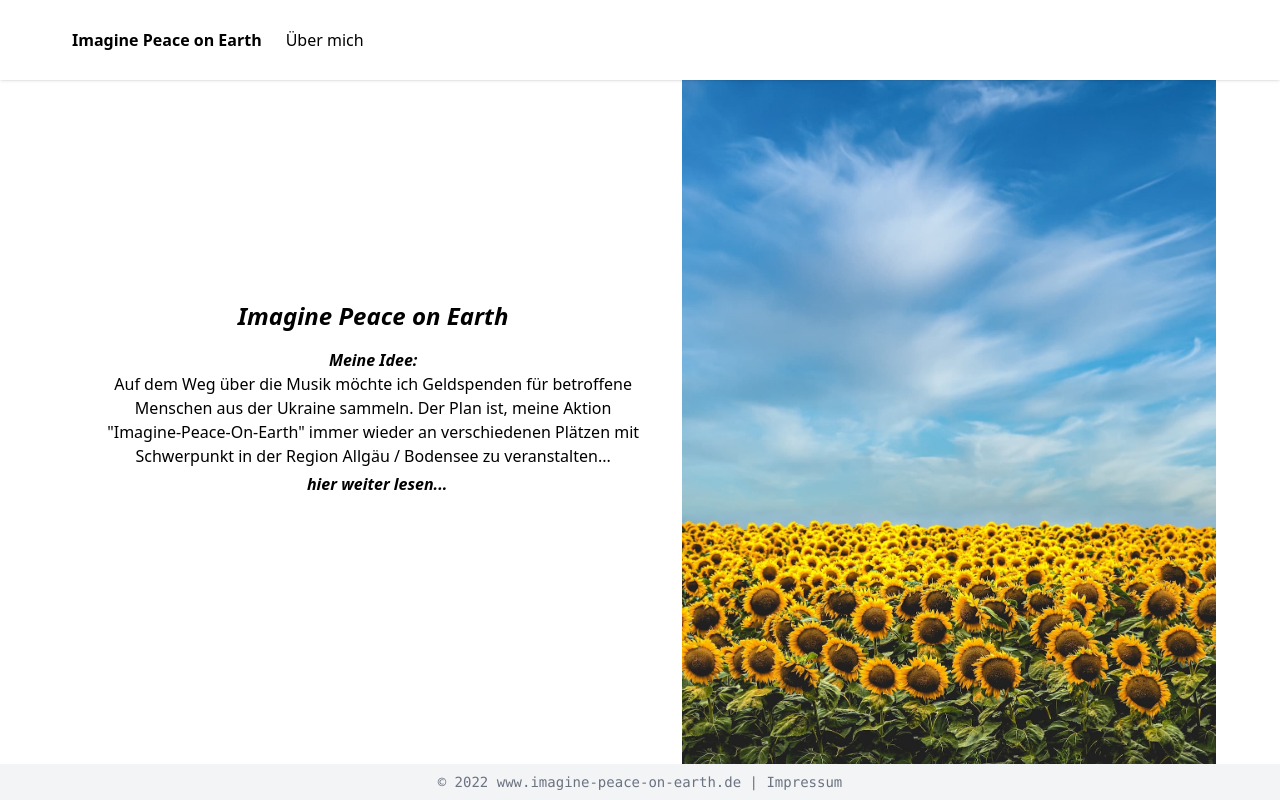
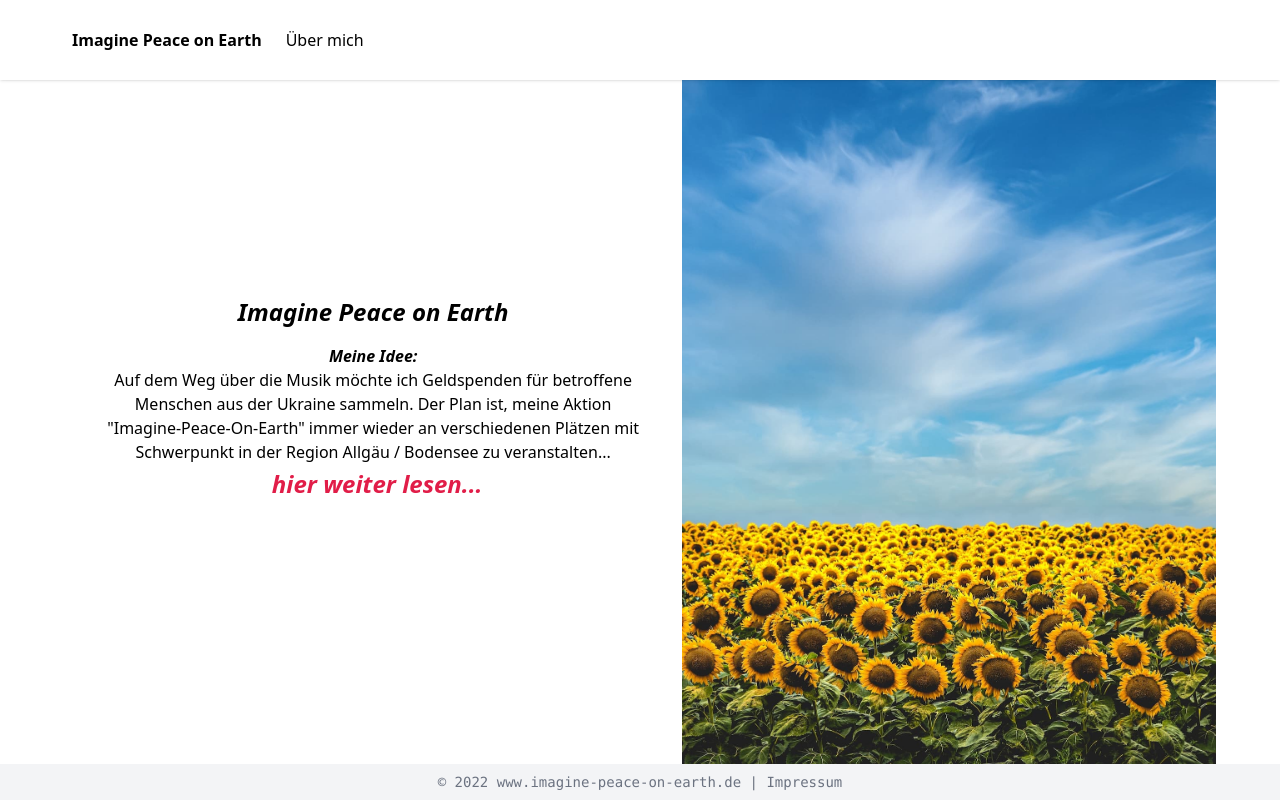
Before and after one commit to mocbuh/imaginepeace, a website: page index.html in a window 1280 px wide. Drawn offline with nearby package versions, Linux system fonts and the light colour scheme; files that its build step writes are made by us from their sources.

Commit message:
index page: link text properties added: text-rose-600 text-2xl

```diff
--- a/index.html
+++ b/index.html
@@ -29,7 +29,7 @@
         <h1 class="text-l italic font-bold pt-2">Meine Idee:</h1>
         <p>Auf dem Weg über die Musik möchte ich Geldspenden für betroffene Menschen aus der Ukraine sammeln. Der Plan ist, meine Aktion "Imagine-Peace-On-Earth" immer wieder an verschiedenen Plätzen mit Schwerpunkt in der Region Allgäu / Bodensee zu veranstalten... </p>
 
-        <a href="about.html" class="block mt-1 py-1 px-2 hover:bg-gray-100 rounded md:mt-0 md:ml-2 italic font-bold">hier weiter lesen...</a>
+        <a href="about.html" class="block mt-1 py-1 px-2 hover:bg-gray-100 rounded md:mt-0 md:ml-2 italic font-bold text-rose-600 text-2xl">hier weiter lesen...</a>
 
         <!-- Die Spenden gehen dann an Hilfs-Organisationen oder auch an einzelne Personen, da es in meinem Umfeld persönliche Kontakte zu Menschen aus der Ukraine gibt. Ich freue mich über jeden Euro, der in meiner Gitarrentasche landet.</p>
         <h1 class="text-l italic font-bold pt-6">Vielen Dank für deine Hilfe und Unterstützung!</h1> -->
```
